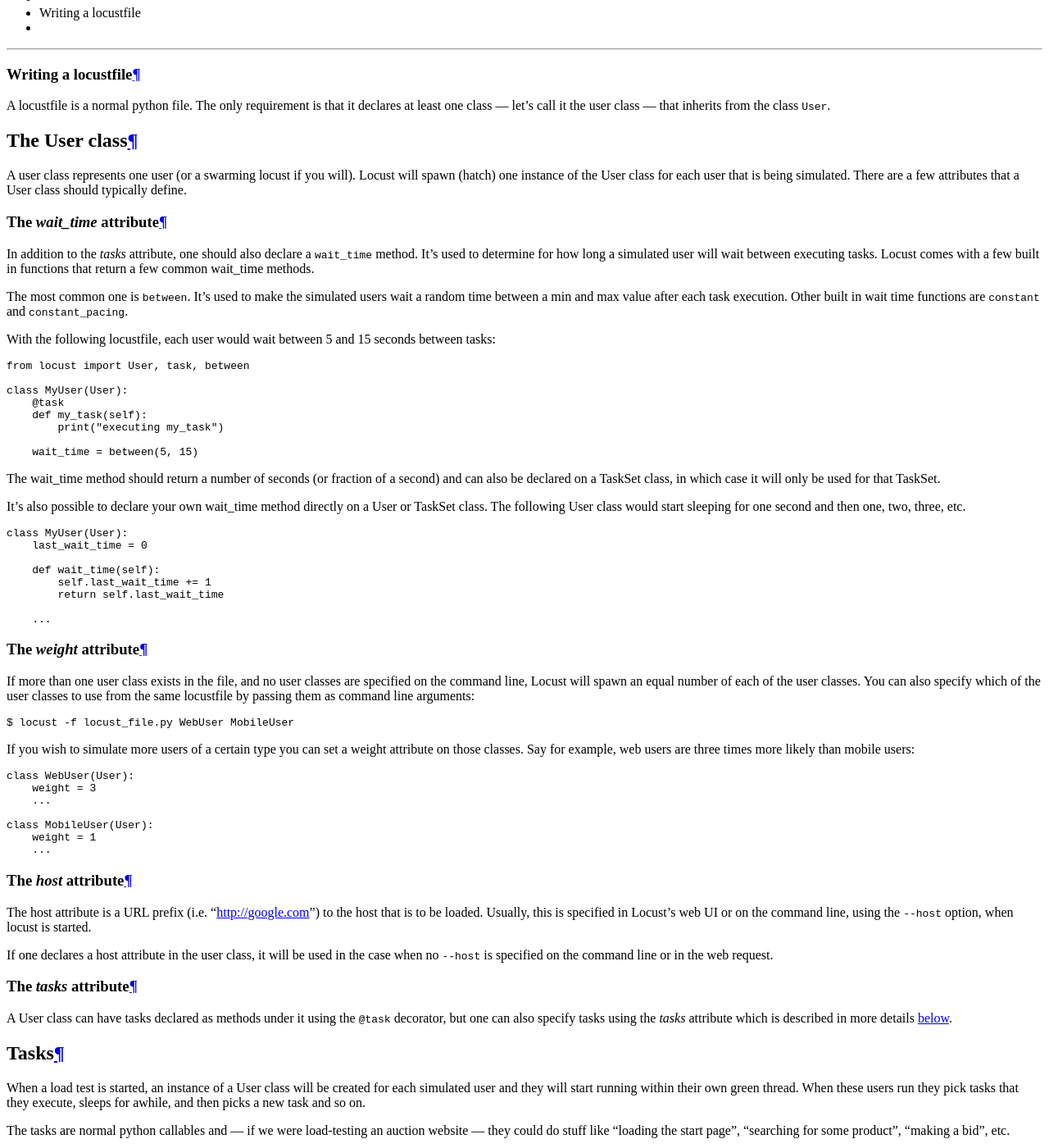
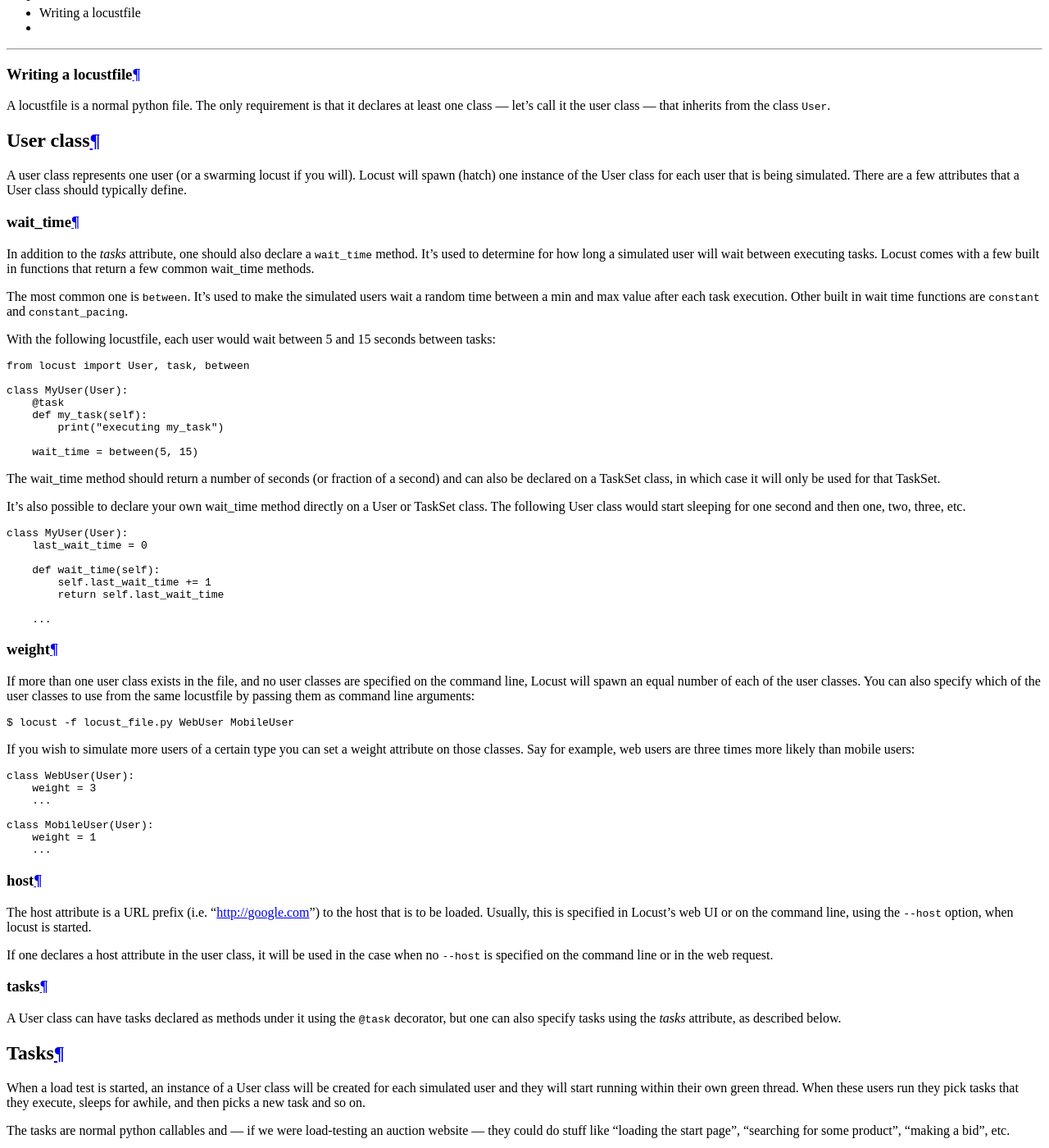
Before and after one commit to locustio/locust, a Sphinx documentation site: the page built from docs/writing-a-locustfile.rst, in a window 1280 px wide and 1400 px high, scrolled down 994 px. Shown: the whole window at 82% size. Built offline with Sphinx 7.4.7 and the Read the Docs theme 2.0.0, drawn with Linux system fonts in a browser that asks for light colours; the version number is read from the project's files by our own code; some of the changed text lies outside the part shown.

Commit message:
Fix a link, shorten some headings

```diff
--- a/docs/quickstart.rst
+++ b/docs/quickstart.rst
@@ -57,7 +57,7 @@ user when they start. For more info see :ref:`on-start-on-stop`.
     wait_time = between(5, 9)
 
 Our class defines a ``wait_time`` function that will make the simulated users wait between 5 and 9 seconds after each task
-is executed. For more info see :ref:`the-wait-time-attribute`.
+is executed. For more info see :ref:`wait-time`.
 
 Start Locust
 ============
--- a/docs/writing-a-locustfile.rst
+++ b/docs/writing-a-locustfile.rst
@@ -5,15 +5,17 @@ Writing a locustfile
 A locustfile is a normal python file. The only requirement is that it declares at least one class —
 let's call it the user class — that inherits from the class :py:class:`User <locust.User>`.
 
-The User class
-================
+User class
+==========
 
 A user class represents one user (or a swarming locust if you will). Locust will spawn (hatch) one
 instance of the User class for each user that is being simulated. There are a few attributes that
 a User class should typically define.
 
-The *wait_time* attribute
--------------------------
+.. _wait-time:
+
+wait_time
+---------
 
 In addition to the *tasks* attribute, one should also declare a
 :py:attr:`wait_time <locust.User.wait_time>` method. It's used to determine
@@ -57,8 +59,8 @@ following User class would start sleeping for one second and then one, two, thre
 
 
 
-The *weight* attribute
-----------------------
+weight
+------
 
 If more than one user class exists in the file, and no user classes are specified on the command line,
 Locust will spawn an equal number of each of the user classes. You can also specify which of the
@@ -82,8 +84,8 @@ classes. Say for example, web users are three times more likely than mobile user
         ...
 
 
-The *host* attribute
---------------------
+host
+----
 
 The host attribute is a URL prefix (i.e. "http://google.com") to the host that is to be loaded.
 Usually, this is specified in Locust's web UI or on the command line, using the
@@ -92,11 +94,11 @@ Usually, this is specified in Locust's web UI or on the command line, using the
 If one declares a host attribute in the user class, it will be used in the case when no :code:`--host`
 is specified on the command line or in the web request.
 
-The *tasks* attribute
----------------------
+tasks
+-----
 
 A User class can have tasks declared as methods under it using the :py:func:`@task <locust.task>` decorator, but one can also
-specify tasks using the *tasks* attribute which is described in more details :ref:`below <tasks-attribute>`.
+specify tasks using the *tasks* attribute, as described below.
 
 
 Tasks
```
